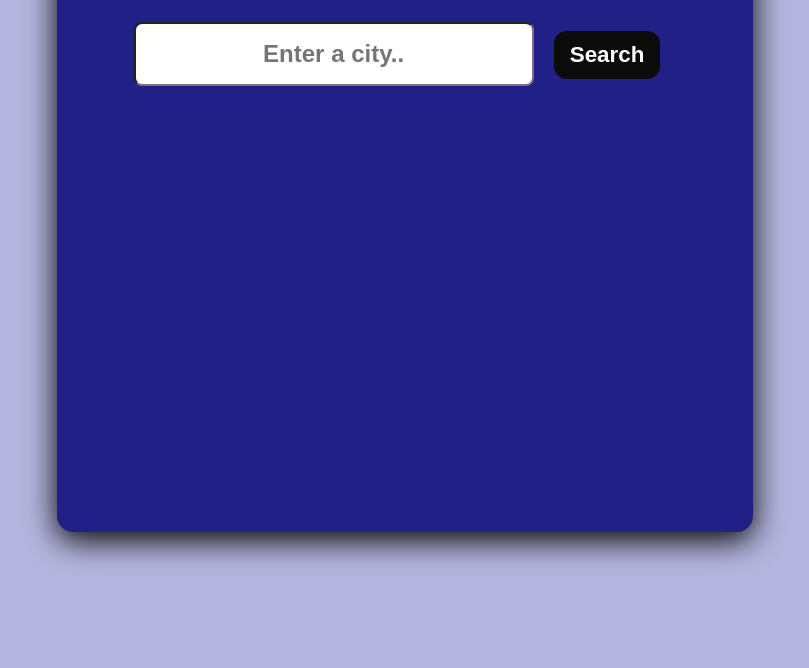
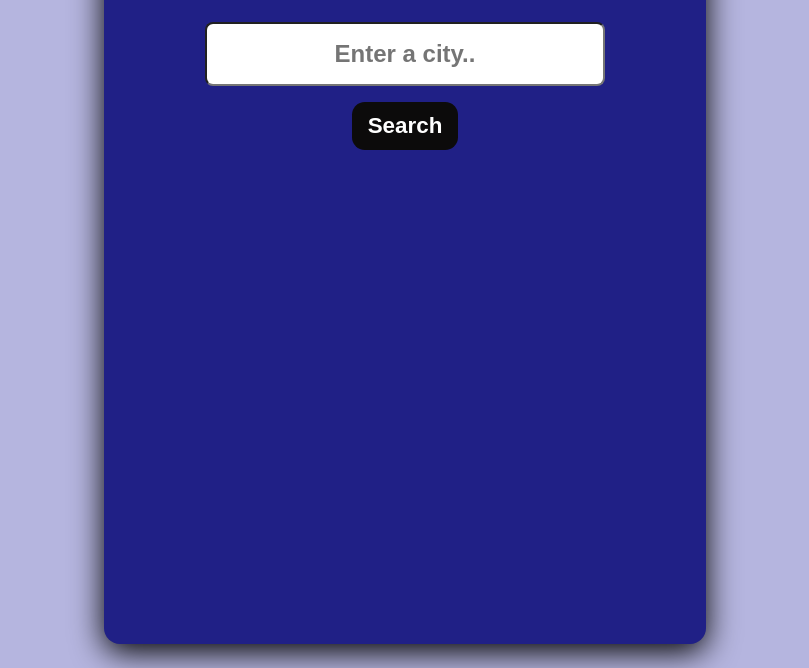
Before and after one commit to Sir-Herlerdhyre/Weather-app, a plain HTML site: page index.html in a window 1280 px wide. Shown: the part 148-816 px from the top of the page, without its empty margins (235-1044 px from the left). Drawn offline with Linux system fonts and the light colour scheme.

Commit message:
Update styles.css

```diff
--- a/styles.css
+++ b/styles.css
@@ -12,8 +12,7 @@ body {
 #weather-container {
   background: rgb(32, 32, 134);
   max-width: 600px;
-  width: 90%;
-  height: 35rem;
+  width: 90%
   position: fixed;
   padding: 3rem;
   border-radius: 1rem;
```
